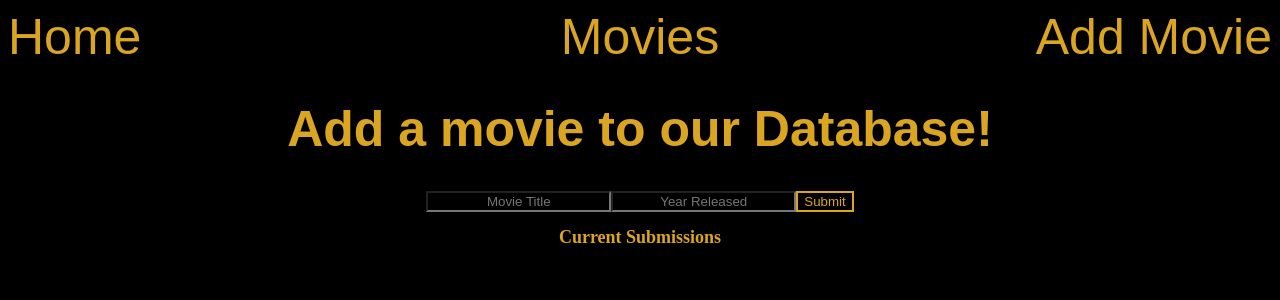
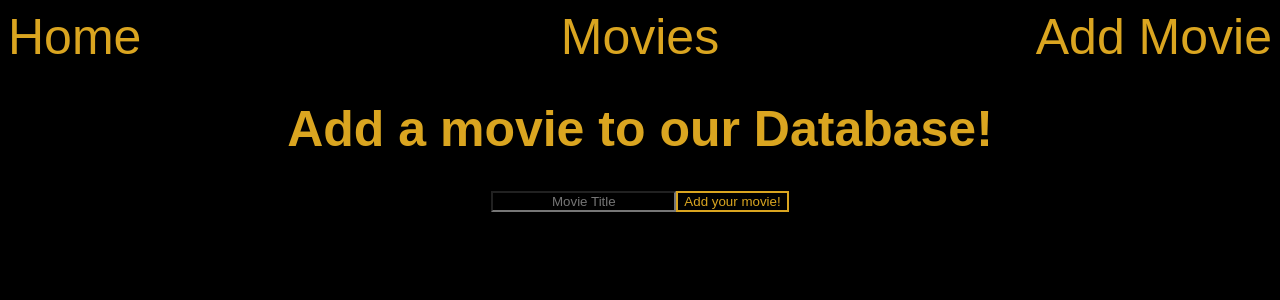
Before and after one commit to manfredjoa/movies-MERN-frontend-project, a React (Create React App) app: page /add-movie in a window 1280 px wide. Shown: the top 300 px of the page. Built offline with nearby package versions, Linux system fonts and the light colour scheme; a web font is replaced by a local one.

Commit message:
create full CRUD functionality, tested create, update, delete

```diff
--- a/src/App.js
+++ b/src/App.js
@@ -1,7 +1,7 @@
 import { Routes, Route } from "react-router-dom";
 import Home from "./screens/Home.jsx";
 import Movies from "./screens/Movies.jsx";
-import MovieSubmissions from "./screens/MovieSubmissions.jsx";
+import MovieCreate from "./screens/MovieCreate.jsx";
 import Nav from "./components/Nav.jsx";
 import "./App.css";
 
@@ -12,7 +12,7 @@ function App() {
       <Routes>
         <Route path="/" element={<Home />} />
         <Route path="/movies" element={<Movies />} />
-        <Route path="/add-movie" element={<MovieSubmissions />} />
+        <Route path="/add-movie" element={<MovieCreate />} />
       </Routes>
     </div>
   );
--- a/src/components/Modal.jsx
+++ b/src/components/Modal.jsx
@@ -1,33 +1,38 @@
 import { useEffect, useRef, useState } from "react"
-import { deleteMovie } from "../services/movies.js"
+import { updateMovie, deleteMovie } from "../services/movies.js"
 
-export default function Modal({ movie, closeModal, closeModalKeyDown }) {
+export default function Modal({ movie, setMovie, closeModal, closeModalKeyDown }) {
   const [update, setUpdate] = useState(false)
-  const [moviee, setMoviee] = useState(null)
   const ref = useRef(null)
 
   useEffect(() => {
     ref.current.focus()
   }, [])
 
-  async function handleDelete() {
+  const handleDelete = async () => {
     await deleteMovie(movie._id)
     closeModal()
-    window.location.reload()
   }
 
-  function handleUpdate() {
+  const handleUpdate = () => {
     setUpdate(true);
   }
 
   const handleChange = (e) => {
     const { name, value } = e.target
 
-    setMoviee(prevMovie => ({
+    setMovie(prevMovie => ({
       ...prevMovie,
       [name]: value
     }))
   }
+
+  const handleSubmit = async (e) => {
+    e.preventDefault();
+    await updateMovie(movie._id, movie);
+    setUpdate(false);
+  }
+
 
   return (
     <div>
@@ -39,7 +44,7 @@ export default function Modal({ movie, closeModal, closeModalKeyDown }) {
         {update
           ?
           <div className="modal-input-container">
-            <form className="modal-input">
+            <form className="modal-input" onSubmit={handleSubmit}>
               <label>
                 Title:
                 <input
@@ -59,7 +64,7 @@ export default function Modal({ movie, closeModal, closeModalKeyDown }) {
                 />
               </label>
               <label>
-                Rating:
+                Rated:
                 <input
                   type="text"
                   name="Rated"
--- /dev/null
+++ b/src/screens/MovieCreate.jsx
@@ -0,0 +1,59 @@
+import { useState } from "react"
+import { useNavigate } from "react-router-dom"
+import { createMovie } from "../services/movies.js"
+
+export default function MovieCreate() {
+  const [movie, setMovie] = useState({
+    Title: "",
+    Year: "",
+    Rated: "",
+    Released: "",
+    Runtime: "",
+    Genre: [],
+    Director: [],
+    Writer: [],
+    Actors: [],
+    Plot: "",
+    Language: [],
+    Country: [],
+    Awards: "",
+    Poster: "",
+    BoxOffice: "",
+    imdbID: "",
+    imdbRating: "",
+    Stills: [],
+})
+
+  let navigate = useNavigate()
+
+   const handleSubmit = async (e) => {
+    e.preventDefault()
+     await createMovie(movie)
+    navigate("/add-movie")
+  }
+
+  const handleChange = (e) => {
+    const { name, value } = e.target
+
+    setMovie(prevMovie => ({
+      ...prevMovie,
+      [name]: value
+    }))
+  }
+
+  return (
+    <div>
+      <h1>Add a movie to our Database!</h1>
+      <form className="create-form" onSubmit={handleSubmit}>
+        <input
+          type="text"
+          name="Title"
+          placeholder="Movie Title"
+          value={movie.Title}
+          onChange={handleChange}
+        />
+        <button type="submit">Add your movie!</button>
+      </form>
+    </div>
+  )
+}
--- a/src/screens/MovieSubmissions.jsx
+++ /dev/null
@@ -1,80 +0,0 @@
-import { useState } from "react"
-import { useNavigate } from "react-router-dom"
-import MovieSubmission from "../components/MovieSubmission"
-// import { createMovie } from "../services/movies.js"
-
-export default function MovieSubmissions() {
-  const [movie, setMovie] = useState({
-    Title: "",
-    Year: "",
-    // Rated: "",
-    // Released: "",
-    // Runtime: "",
-    // Genre: [],
-    // Director: [],
-    // Writer: [],
-    // Actors: [],
-    // Plot: "",
-    // Language: [],
-    // Country: [],
-    // Awards: "",
-    // Poster: "",
-    // BoxOffice: "",
-    // imdbID: "",
-    // imdbRating: "",
-    // Stills: [],
-  })
-
-  const [submission, setSubmission] = useState(false)
-
-  // let navigate = useNavigate()
-
-  const handleSubmit = (e) => {
-    e.preventDefault();
-    // await createMovie(movie)
-    // navigate("/movies")
-    setSubmission(true)
-  }
-
-  const handleSubmission = () => (
-    <MovieSubmission movieTitle={movie.Title} movieYear={movie.Year} />
-    // setSubmission(false)
-  )
-
-  const handleChange = (e) => {
-    const { name, value } = e.target
-
-    setMovie(prevMovie => ({
-      ...prevMovie,
-      [name]: value
-    }))
-  }
-
-  return (
-    <div>
-      <h1>Add a movie to our Database!</h1>
-
-      <form className="add-form" onSubmit={handleSubmit}>
-        <input
-          type="text"
-          name="Title"
-          placeholder="Movie Title"
-          value={movie.Title}
-          onChange={handleChange}
-        />
-        <input
-          type="text"
-          name="Year"
-          placeholder="Year Released"
-          value={movie.Year}
-          onChange={handleChange}
-        />
-        <button type="submit">Submit</button>
-      </form>
-
-      <h2>Current Submissions</h2>
-
-      {submission ? handleSubmission() : null }
-    </div>
-  )
-}
--- a/src/screens/Movies.jsx
+++ b/src/screens/Movies.jsx
@@ -10,7 +10,7 @@ export default function Movies() {
 
   useEffect(() => {
     fetchMovies()
-  }, [])
+  }, [modal, movies])
 
   async function fetchMovies() {
     const allMovies = await getMovies();
@@ -38,7 +38,7 @@ export default function Movies() {
       <div className="all-movies">
         {movies.map((movie) => (<Movie key={movie._id} movie={movie} showModal={showModal} />))}
       </div>
-      {modal ? <Modal movie={oneMovie} closeModal={closeModal} closeModalKeyDown={closeModalKeyDown} /> : null }
+      {modal ? <Modal movie={oneMovie} setMovie={setOneMovie} closeModal={closeModal} closeModalKeyDown={closeModalKeyDown} /> : null }
     </div>
   )
 }
--- a/src/services/movies.js
+++ b/src/services/movies.js
@@ -9,18 +9,18 @@ export const getMovies = async () => {
   }
 };
 
-// export const createMovie = async (movieData) => {
-//   try {
-//     const response = await api.post("/movies/add", movieData);
-//     return response.data;
-//   } catch (error) {
-//     console.log("Error: Creating movie.", error);
-//   }
-// };
+export const createMovie = async (movieData) => {
+  try {
+    const response = await api.post("/movies/add", movieData);
+    return response.data;
+  } catch (error) {
+    console.log("Error: Creating movie.", error);
+  }
+};
 
 export const updateMovie = async (id, movieData) => {
   try {
-    const response = await api.put(`/movies/update/${id}`, movieData);
+    const response = await api.put(`/movies/${id}/movie`, movieData);
     return response.data;
   } catch (error) {
     console.log("Error: Updating movie.", error);
```
Lines whose indentation alone changed are shown as unchanged.
